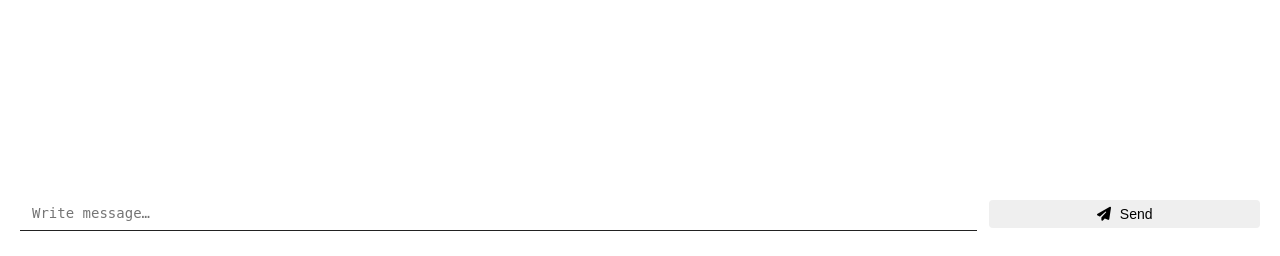
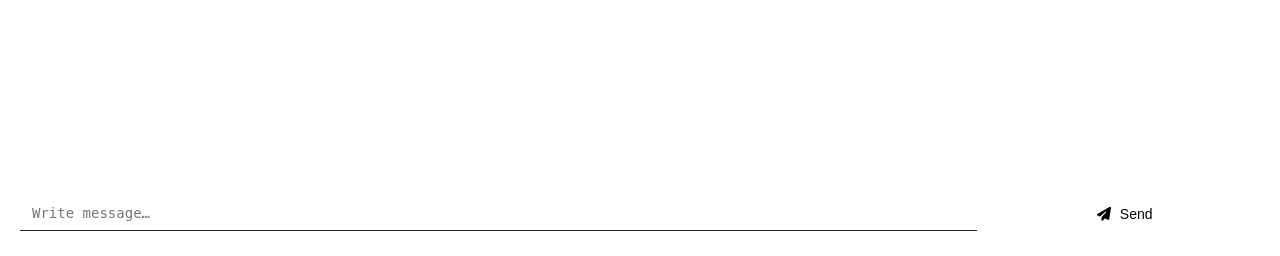
Before and after one commit to Atikin-NT/WebUI-CahtGPT, a Flask app: page /chat in a window 1280 px wide. Shown: the part 544-800 px from the top of the page. Run offline with Flask 3, Linux system fonts and the light colour scheme; the visitor is signed in with stand-in values (Sample User, id 1); data that the repository does not hold is empty; parts of the project's set-up code (start-up, migrations or seed data) failed here and were passed over; some libraries are stand-ins or nearby versions; some web fonts are replaced.

Commit message:
white btn-send

```diff
--- a/static/css/chat.css
+++ b/static/css/chat.css
@@ -656,7 +656,7 @@ li.repaly .time {
 
 .send-box button {
     border: none;
-    background: ##fffff;
+    background: #ffffff;
     padding: 0.375rem 5px;
     color: #000;
     border-radius: 0.25rem;
```
